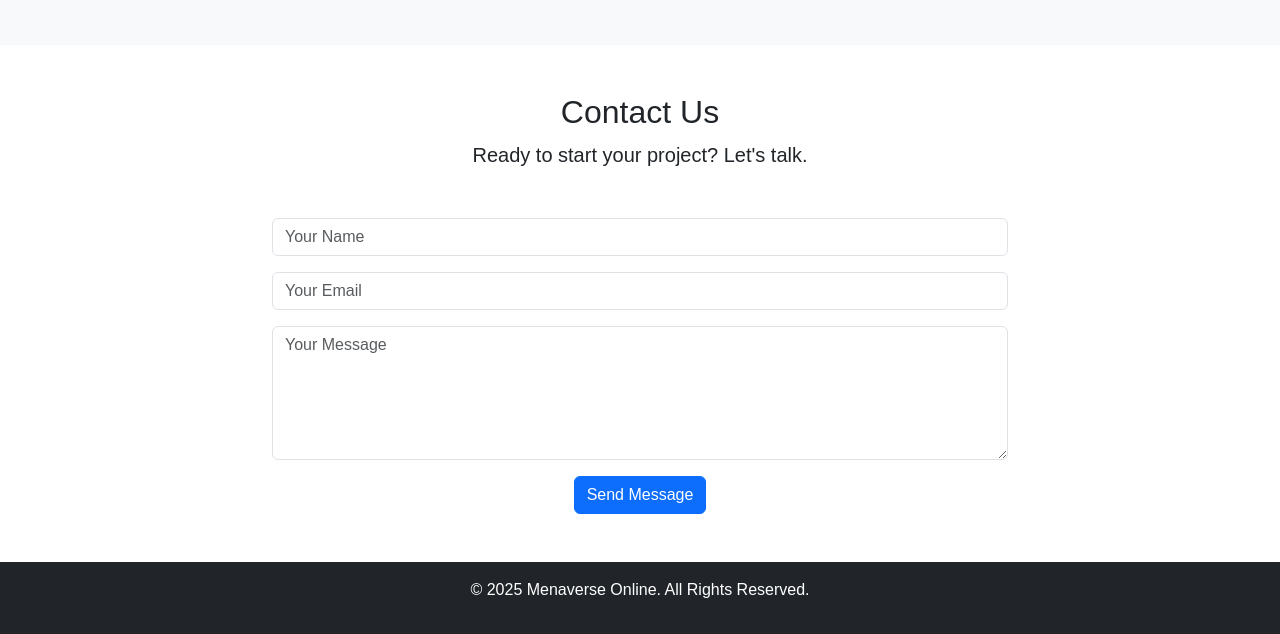
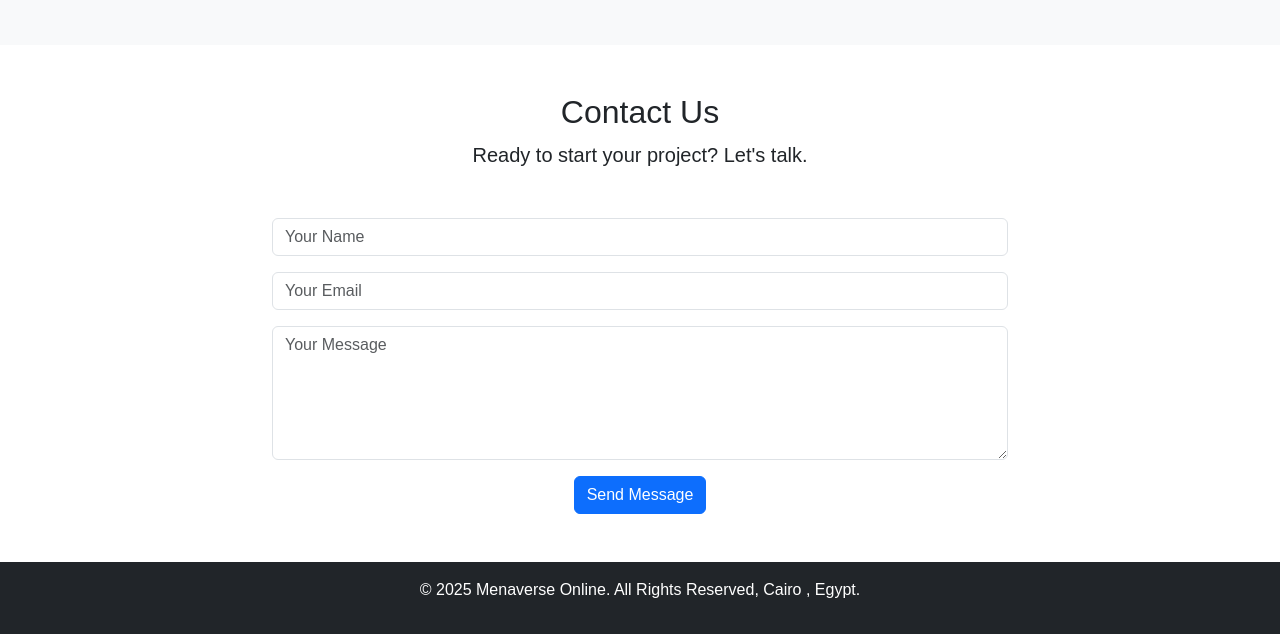
Before and after one commit to mohamedOmar11111/menaverse-website, a plain HTML site: page index.html in a window 1280 px wide. Shown: the part 1533-2167 px from the top of the page. Drawn offline with nearby package versions, Linux system fonts and the light colour scheme.

Commit message:
Update index.html

```diff
--- a/index.html
+++ b/index.html
@@ -126,7 +126,7 @@
     <!-- Footer -->
     <footer class="bg-dark text-white text-center py-3">
         <div class="container">
-            <p>&copy; 2025 Menaverse Online. All Rights Reserved.</p>
+            <p>&copy; 2025 Menaverse Online. All Rights Reserved, Cairo , Egypt.</p>
         </div>
     </footer>
 
```
